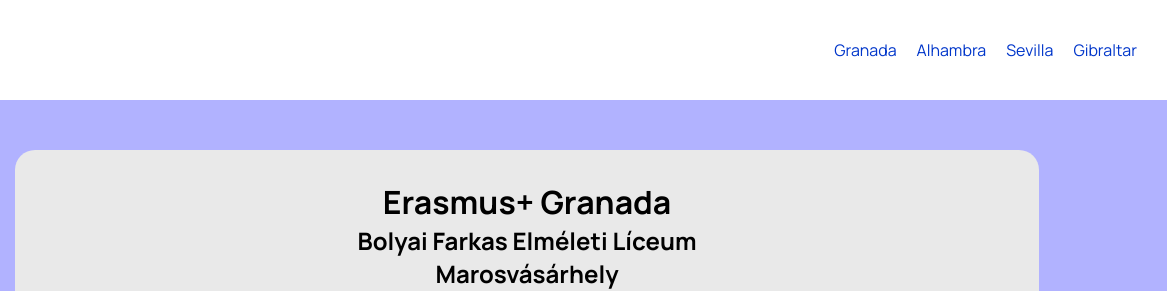
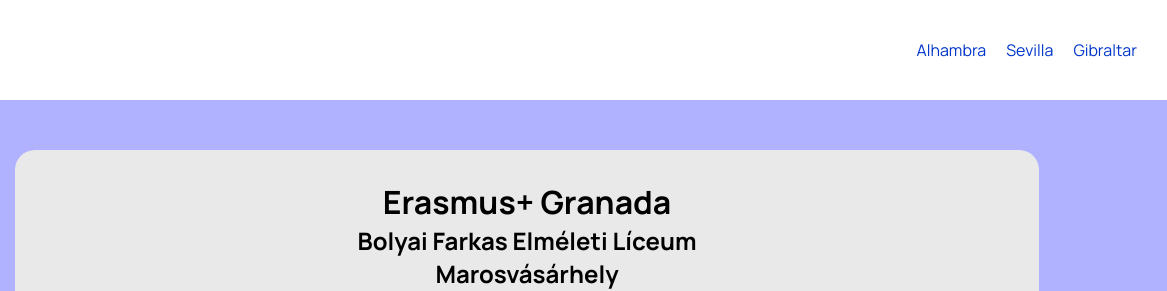
Before and after one commit to szbalint00/WebErasmus, a plain HTML site: page index.html in a window 1280 px wide. Shown: the top 291 px of the page, 113-1280 px from the left. Drawn offline with Linux system fonts and the light colour scheme.

Commit message:
change index

```diff
--- a/index.html
+++ b/index.html
@@ -13,7 +13,7 @@
             <a href="index.html"><img src="./img/erasmus.jpg" alt="Erasmus+"></a>
         </figure>
         <ul>
-            <li><a href="./challenges/Challenge2/granada.html">Granada</a></li>
+            <!--<li><a href="./challenges/Challenge2/granada.html">Granada</a></li>-->
             <li><a href="./challenges/Challenge2/alhambra.html">Alhambra</a></li>
             <li><a href="./challenges/Challenge2/sevilla.html">Sevilla</a></li>
             <li><a href="./challenges/Challenge2/gibraltar.html">Gibraltar</a></li>
```
